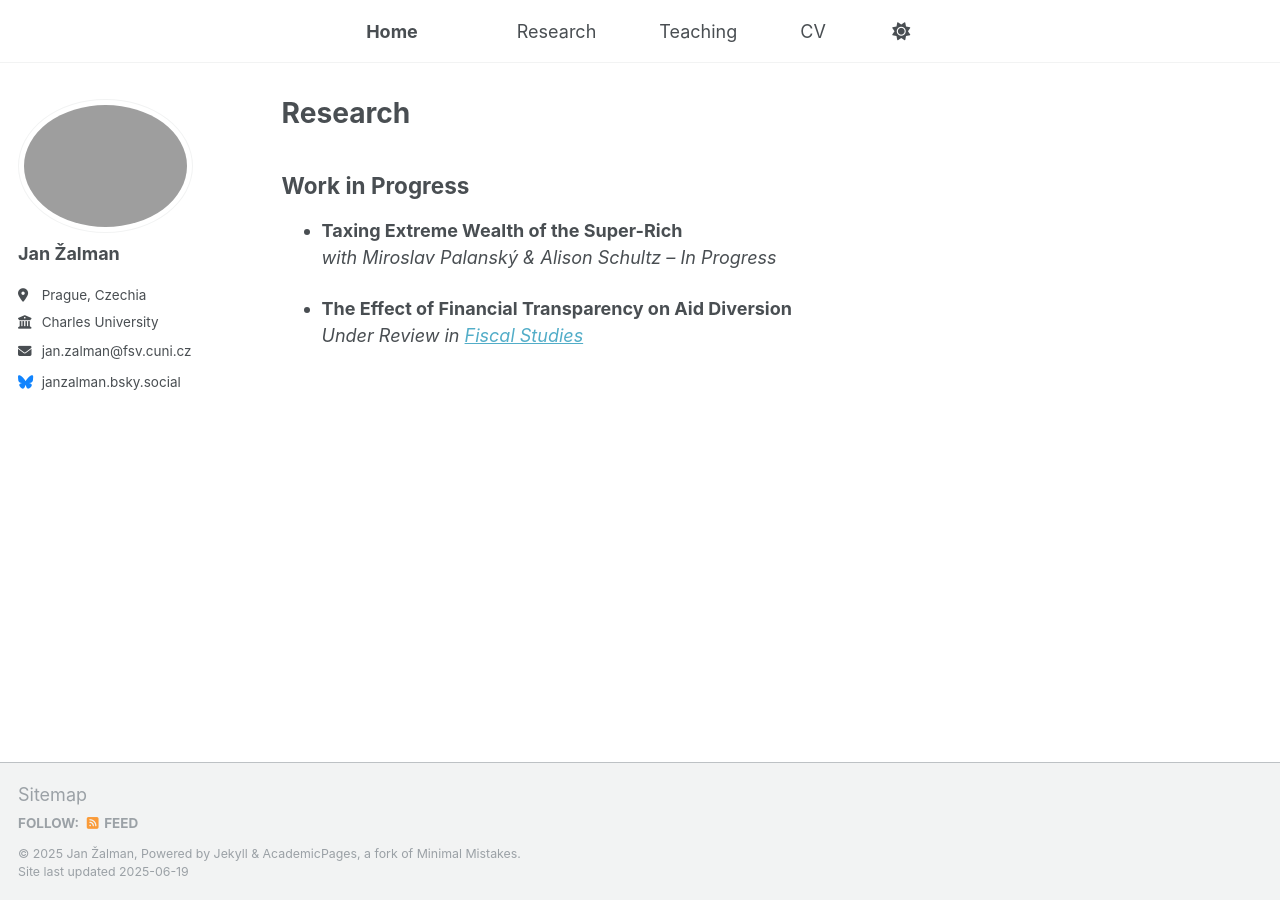
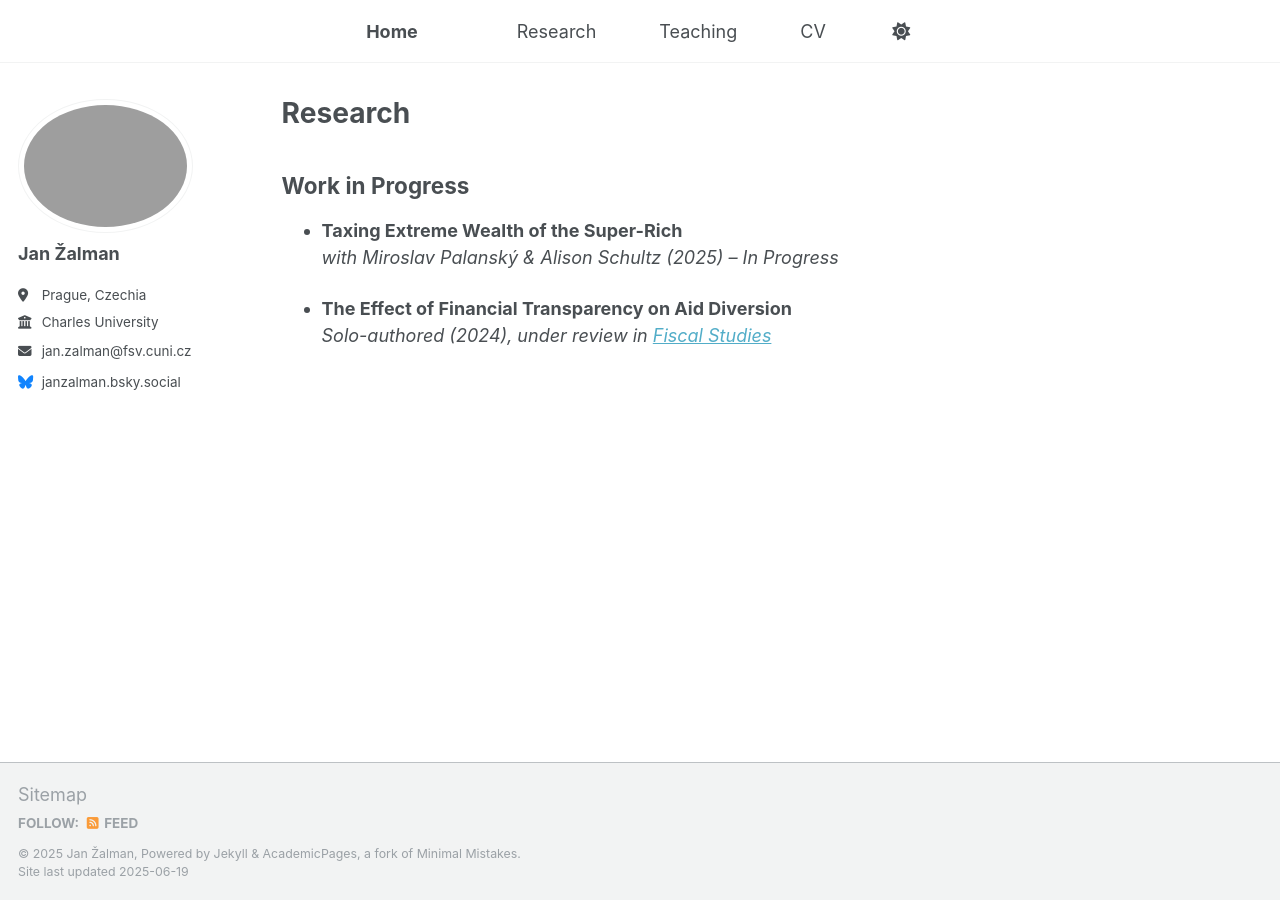
Before and after one commit to janzalman/janzalman.github.io, a Jekyll site: the page built from _pages/research.md, in a window 1280 px wide. Built offline with Jekyll 4.4.1, drawn with Linux system fonts in a browser that asks for light colours.

Commit message:
Update research.md

```diff
--- a/_pages/research.md
+++ b/_pages/research.md
@@ -7,7 +7,7 @@ permalink: /research/
 ## Work in Progress
 
 - **Taxing Extreme Wealth of the Super-Rich**
-  *with Miroslav Palanský & Alison Schultz – In Progress*
+  *with Miroslav Palanský & Alison Schultz (2025) – In Progress*
 
 - **The Effect of Financial Transparency on Aid Diversion**
-  *Under Review in [Fiscal Studies](https://onlinelibrary.wiley.com/journal/14755890)*
+  *Solo-authored (2024), under review in [Fiscal Studies](https://onlinelibrary.wiley.com/journal/14755890)*
```
